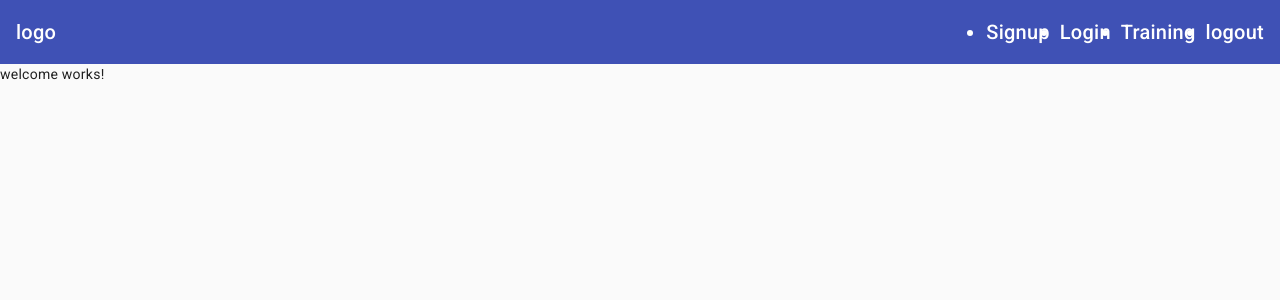
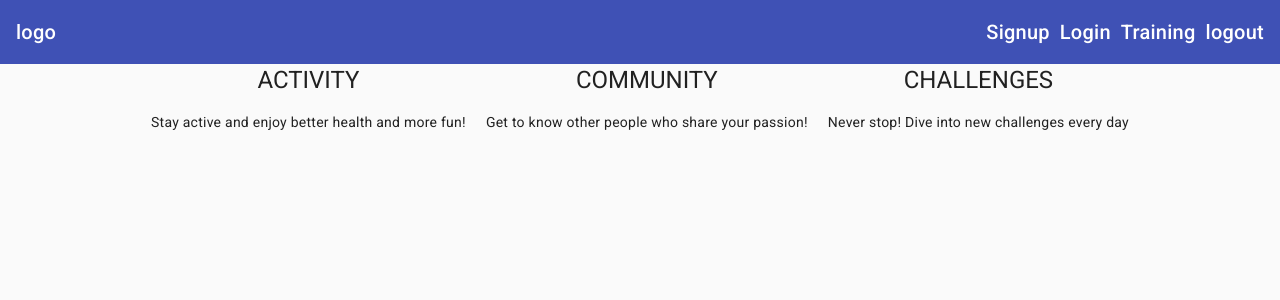
Before and after one commit to kennedybabu/fitness-app, an Angular app: page / in a window 1280 px wide. Shown: the top 300 px of the page. Built offline with nearby package versions, Linux system fonts and the light colour scheme.

Commit message:
feature: add tabs on the training component

```diff
--- a/src/app/navigation/header/header.component.html
+++ b/src/app/navigation/header/header.component.html
@@ -8,7 +8,7 @@
         <a routerLink="/">logo</a>
     </div>
     <div fxFlex fxLayout fxLayoutAlign="flex-end" fxHide.xs>
-        <ul fxLayout fxLayoutGap="10px" class="navigation-items">
+        <ul fxLayout fxLayoutGap="10px" class="navigation-items" style="list-style: none;">
             <li><a routerLink="/signup">Signup</a></li>
             <li><a routerLink="/login">Login</a></li>
             <li><a routerLink="/training">Training</a></li>
--- a/src/app/training/training.component.html
+++ b/src/app/training/training.component.html
@@ -1 +1,8 @@
-<p>training works!</p>
+<mat-tab-group>
+    <mat-tab label="New Exercise">
+        <app-new-training></app-new-training>
+    </mat-tab>
+    <mat-tab label="Past Exercises">
+        <app-past-trainings></app-past-trainings>
+    </mat-tab>
+</mat-tab-group>
--- a/src/app/welcome/welcome.component.html
+++ b/src/app/welcome/welcome.component.html
@@ -1 +1,14 @@
-<p>welcome works!</p>
+<div class="welcome" fxLayout="column" fxLayoutAlign="center center" fxLayout.gt-md="row" fxLayoutGap.gt-md="20px">
+    <section>
+      <h1>ACTIVITY</h1>
+      <p>Stay active and enjoy better health and more fun!</p>
+    </section>
+    <section>
+      <h1>COMMUNITY</h1>
+      <p>Get to know other people who share your passion!</p>
+    </section>
+    <section>
+      <h1>CHALLENGES</h1>
+      <p>Never stop! Dive into new challenges every day</p>
+    </section>
+  </div>
--- a/src/app/welcome/welcome.component.scss
+++ b/src/app/welcome/welcome.component.scss
@@ -0,0 +1,3 @@
+.welcome {
+    text-align: center;
+}
```
Also changed, not shown: src/app/material.module.ts (+6 -2 lines).
